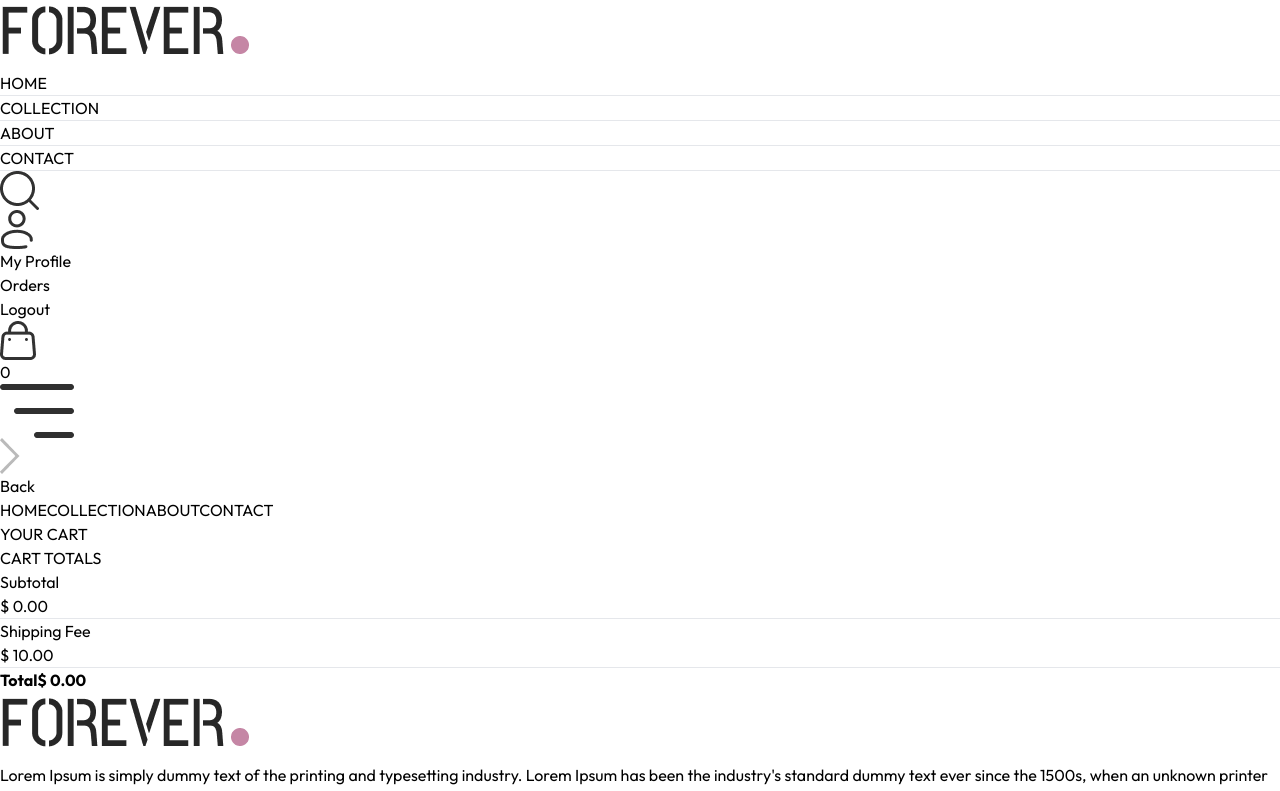
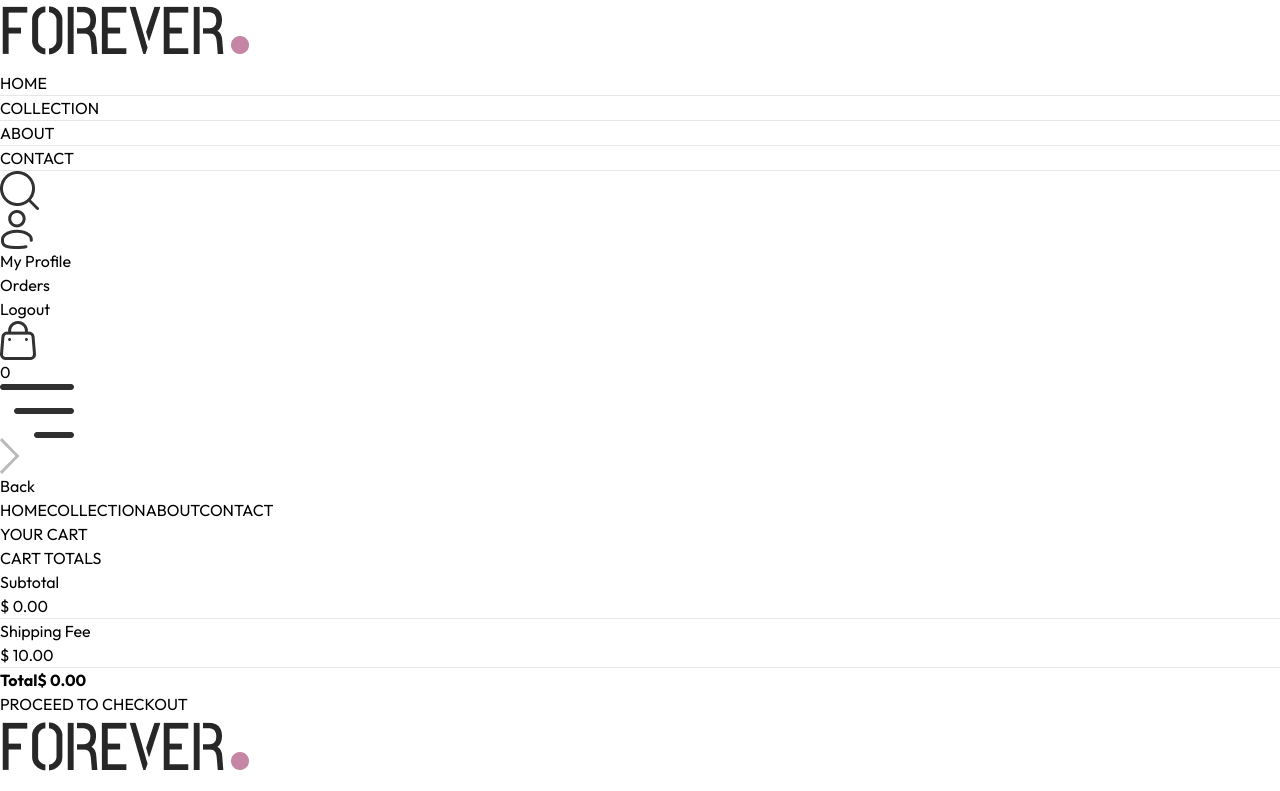
Before and after one commit to kumar-sudhakar/E-commerce-App, a React (Vite) app: page /cart in a window 1280 px wide. Shown: the top 791 px of the page. Built offline with nearby package versions, Linux system fonts and the light colour scheme.

Commit message:
feat: create Proceed to Checkout button navigation

```diff
--- a/src/context/ShopContext.jsx
+++ b/src/context/ShopContext.jsx
@@ -1,6 +1,7 @@
 import { createContext, useState } from "react";
 import { products } from "../assets/assets";
 import { toast } from "react-toastify";
+import { useNavigate } from "react-router-dom";
 
 export const ShopContext = createContext();
 
@@ -10,6 +11,7 @@
     const [search, setSearch] = useState('');
     const [showSearch, setShowSearch] = useState(false);
     const [cartItems, setCartItems] = useState({});
+    const navigate = useNavigate();
 
     const addToCart = async (itemId, size) => {
         if (!size) {
@@ -76,7 +78,7 @@
         search, setSearch, showSearch, setShowSearch,
         cartItems, addToCart,
         getCartCount, updateQuantity,
-        getCartAmount
+        getCartAmount, navigate
     }
 
     return (
--- a/src/pages/Cart.jsx
+++ b/src/pages/Cart.jsx
@@ -6,7 +6,7 @@
 
 const Cart = () => {
 
-  const { products, currency, cartItems, updateQuantity } = useContext(ShopContext);
+  const { products, currency, cartItems, updateQuantity, navigate } = useContext(ShopContext);
 
   const [cartData, setCartData] = useState([]);
 
@@ -75,6 +75,9 @@
       <div className='flex justify-end my-20'>
         <div className='w-full sm:w-[450px]'>
           <CartTotal />
+          <div className='w-full text-end'>
+            <button onClick={() => navigate('/place-order')} className='bg-black text-white text-sm my-8 px-8 py-3'>PROCEED TO CHECKOUT</button>
+          </div>
         </div>
       </div>
 
```
